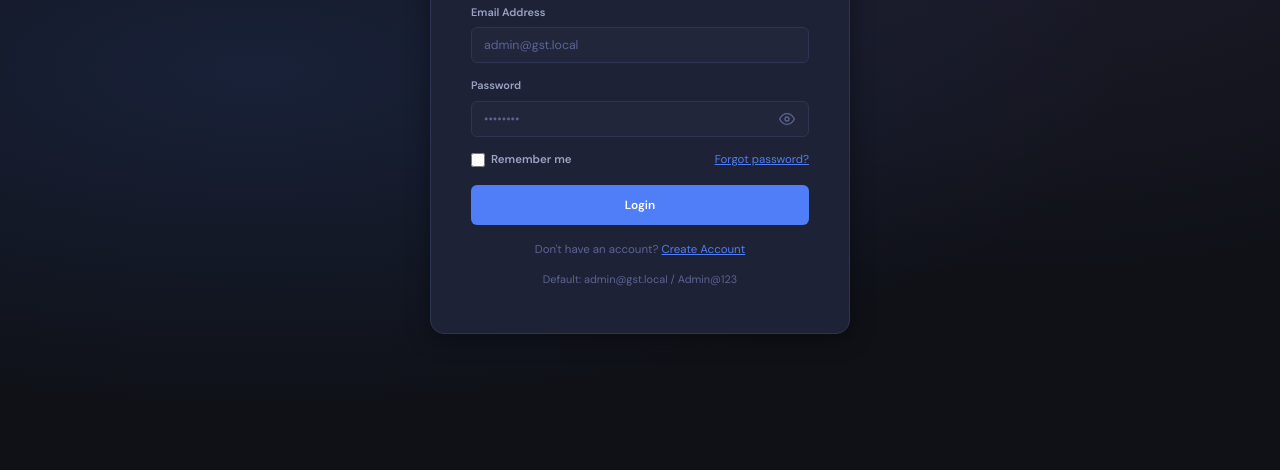
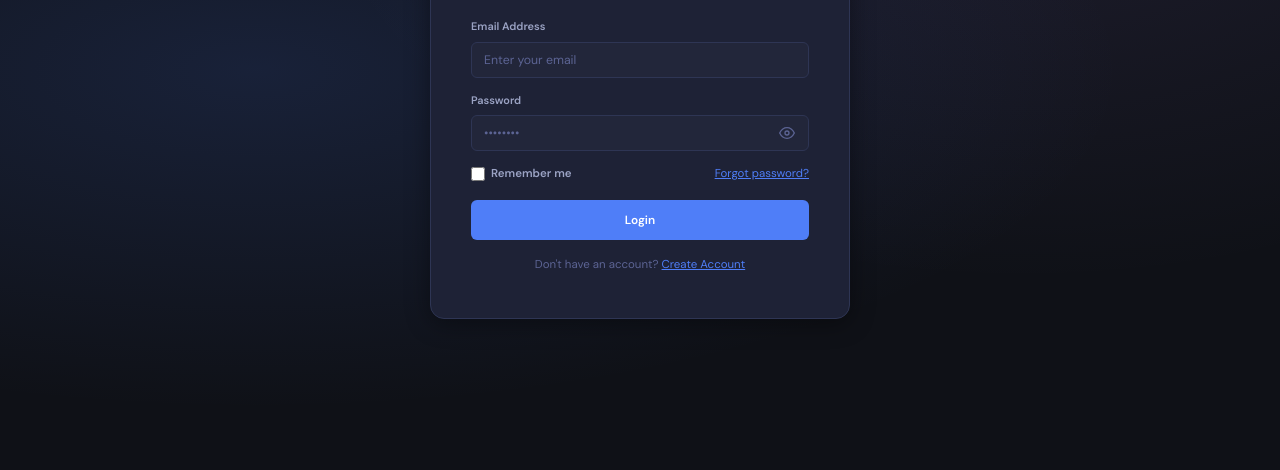
Before and after one commit to codewithsaiteja/GST---Management-System, a website: page frontend/html/index.html in a window 1280 px wide. Shown: the part 330-800 px from the top of the page. Drawn offline with nearby package versions, Linux system fonts and the light colour scheme.

Commit message:
Remove default credentials from login page and server logs

```diff
--- a/backend/server.js
+++ b/backend/server.js
@@ -399,9 +399,7 @@ initDb().then(() => {
     cron.schedule('0 6 * * *', updateOverdueCompliance);
   } catch(e) {}
   server.listen(PORT, () => {
-    console.log(`\n🚀 GST System running → http://localhost:${PORT}`);
-    console.log(`📧 Login: admin@gst.local`);
-    console.log(`🔑 Password: Admin@123\n`);
+    console.log(`\n🚀 GST System running → http://localhost:${PORT}\n`);
   });
 }).catch(err => {
   logger.error('❌ Failed to initialize database: ' + err.message);
--- a/frontend/html/index.html
+++ b/frontend/html/index.html
@@ -25,7 +25,7 @@
     <div id="auth-error" class="alert alert-danger hidden"></div>
     <div class="form-group" style="margin-bottom:14px">
       <label>Email Address</label>
-      <input id="login-email" type="email" placeholder="admin@gst.local" autocomplete="email">
+      <input id="login-email" type="email" placeholder="Enter your email" autocomplete="email">
     </div>
     <div class="form-group" style="margin-bottom:14px">
       <label>Password</label>
@@ -47,10 +47,7 @@
     <div style="text-align:center;margin-top:16px;font-size:0.82rem;color:var(--text3)">
       Don't have an account? <a href="#" style="color:var(--accent)" onclick="toggleAuth('signup')">Create Account</a>
     </div>
-    <div style="text-align:center;margin-top:12px;font-size:0.78rem;color:var(--text3)">
-      Default: admin@gst.local / Admin@123
-    </div>
-  </div>
+
 
   <!-- Signup Card -->
   <div class="auth-card hidden" id="signup-card">
```
